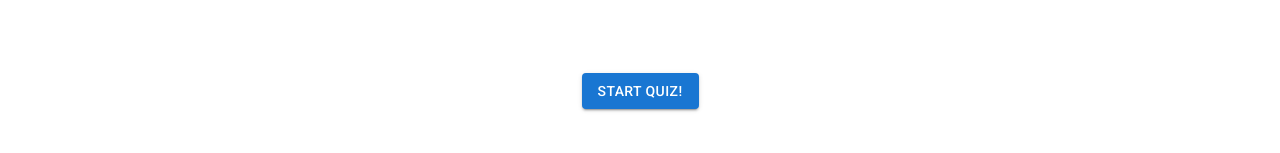
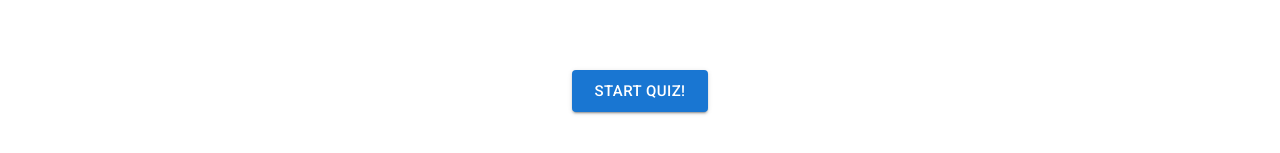
Before and after one commit to jpin730/react-zustand-quiz, a React (Vite) app: page / in a window 1280 px wide. Shown: the part 341-494 px from the top of the page. Built offline with nearby package versions, Linux system fonts and the light colour scheme.

Commit message:
feat: :sparkles: show selected answer

```diff
--- a/package.json
+++ b/package.json
@@ -17,12 +17,14 @@
     "@fontsource/roboto": "^5.0.8",
     "@mui/icons-material": "^5.15.7",
     "@mui/material": "^5.15.7",
+    "canvas-confetti": "1.9.2",
     "react": "^18.2.0",
     "react-dom": "^18.2.0",
     "react-syntax-highlighter": "15.5.0",
     "zustand": "^4.5.0"
   },
   "devDependencies": {
+    "@types/canvas-confetti": "^1.6.4",
     "@types/react": "^18.2.43",
     "@types/react-dom": "^18.2.17",
     "@types/react-syntax-highlighter": "^15.5.11",
--- a/src/components/QuestionCard.tsx
+++ b/src/components/QuestionCard.tsx
@@ -3,25 +3,53 @@ import {
   List,
   ListItem,
   ListItemButton,
+  ListItemIcon,
   ListItemText,
   Stack,
   Typography,
 } from '@mui/material'
 import { atomOneDark } from 'react-syntax-highlighter/dist/cjs/styles/hljs'
 import { atomOneLight } from 'react-syntax-highlighter/dist/esm/styles/hljs'
+import CancelIcon from '@mui/icons-material/Cancel'
+import CheckCircleIcon from '@mui/icons-material/CheckCircle'
+import RadioButtonUncheckedIcon from '@mui/icons-material/RadioButtonUnchecked'
 import SyntaxHighlighter from 'react-syntax-highlighter'
+import confetti from 'canvas-confetti'
 
 import { type Question } from '../interfaces/Question'
 import { useQuestionsStore } from '../store/questions'
 import { useColorModeStore } from '../store/colorMode'
+
+const getAnswerIcon = (info: Question, index: number): JSX.Element => {
+  const { correctAnswer, selectedAnswer } = info
+
+  if (selectedAnswer == null)
+    return <RadioButtonUncheckedIcon color="disabled" />
+
+  if (index === selectedAnswer && selectedAnswer !== correctAnswer)
+    return <CancelIcon color="error" />
+
+  if (correctAnswer === index) return <CheckCircleIcon color="success" />
+
+  return <RadioButtonUncheckedIcon color="disabled" />
+}
 
 const QuestionCard = ({ info }: { info: Question }): JSX.Element => {
   const colorMode = useColorModeStore((state) => state.colorMode)
 
   const selectAnswer = useQuestionsStore((state) => state.selectAnswer)
 
-  const handleClick = (answerIndex: number) => () => {
-    selectAnswer(info.id, answerIndex)
+  const handleAnswerSelection = (answerIndex: number) => () => {
+    if (info.selectedAnswer == null) {
+      if (info.correctAnswer === answerIndex)
+        void confetti({
+          particleCount: 100,
+          spread: 100,
+          origin: { y: 1 },
+          zIndex: 2000,
+        })
+      selectAnswer(info.id, answerIndex)
+    }
   }
 
   return (
@@ -47,17 +75,15 @@ const QuestionCard = ({ info }: { info: Question }): JSX.Element => {
             <ListItem
               key={index}
               disablePadding
+              alignItems="center"
               divider={index !== info.answers.length - 1}
             >
-              <ListItemButton
-                disabled={info.userSelectedAnswer != null}
-                onClick={handleClick(index)}
-              >
+              <ListItemButton onClick={handleAnswerSelection(index)}>
+                <ListItemIcon children={getAnswerIcon(info, index)} />
                 <ListItemText
                   primary={answer}
                   primaryTypographyProps={{
                     fontFamily: 'monospace',
-                    textAlign: 'center',
                   }}
                 />
               </ListItemButton>
--- a/src/components/StartButton.tsx
+++ b/src/components/StartButton.tsx
@@ -12,7 +12,12 @@ const StartButton = (): JSX.Element => {
   }
 
   return (
-    <Button sx={{ margin: 'auto' }} onClick={handleClick} variant="contained">
+    <Button
+      size="large"
+      variant="contained"
+      sx={{ margin: 'auto' }}
+      onClick={handleClick}
+    >
       Start quiz!
     </Button>
   )
--- a/src/interfaces/Question.ts
+++ b/src/interfaces/Question.ts
@@ -4,6 +4,6 @@ export interface Question {
   code: string
   answers: string[]
   correctAnswer: number
-  userSelectedAnswer?: number
-  isCorrectUserAnswer?: boolean
+  selectedAnswer?: number
+  isCorrectAnswer?: boolean
 }
--- a/src/store/questions.ts
+++ b/src/store/questions.ts
@@ -31,8 +31,20 @@ export const useQuestionsStore = create<QuestionsState>((set, get) => {
         set({ currentQuestion: previousQuestion })
       }
     },
-    selectAnswer: (questionId: number, answerIndex: number) => {
-      console.log('questionId', questionId, 'answerIndex', answerIndex)
+    selectAnswer: (questionId: number, selectedAnswer: number) => {
+      const { questions } = get()
+      const newQuestions = structuredClone(questions)
+      const questionIndex = newQuestions.findIndex((q) => q.id === questionId)
+      const questionInfo = newQuestions[questionIndex]
+      const isCorrectAnswer = questionInfo.correctAnswer === selectedAnswer
+
+      newQuestions[questionIndex] = {
+        ...questionInfo,
+        selectedAnswer,
+        isCorrectAnswer,
+      }
+
+      set({ questions: newQuestions })
     },
   }
 })
```
Also changed, not shown: 1 other file (tests, documents, lock files or other folders).
